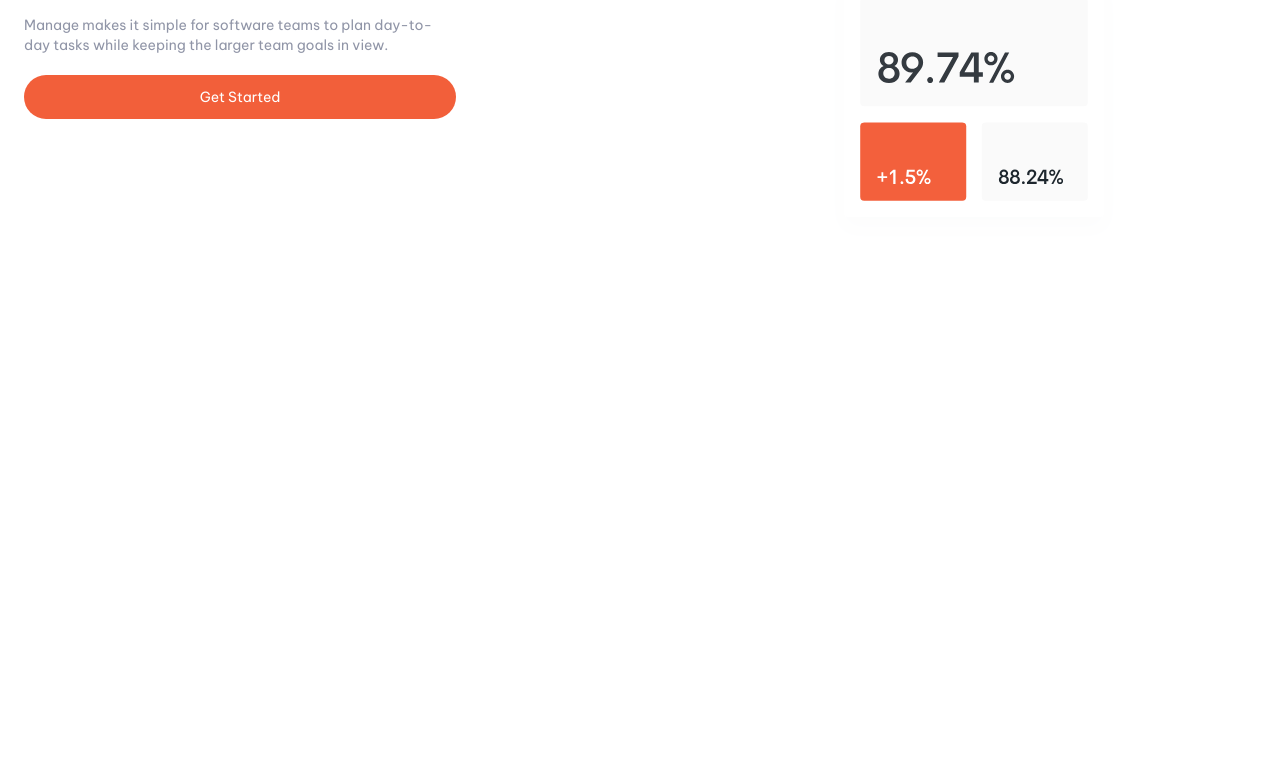
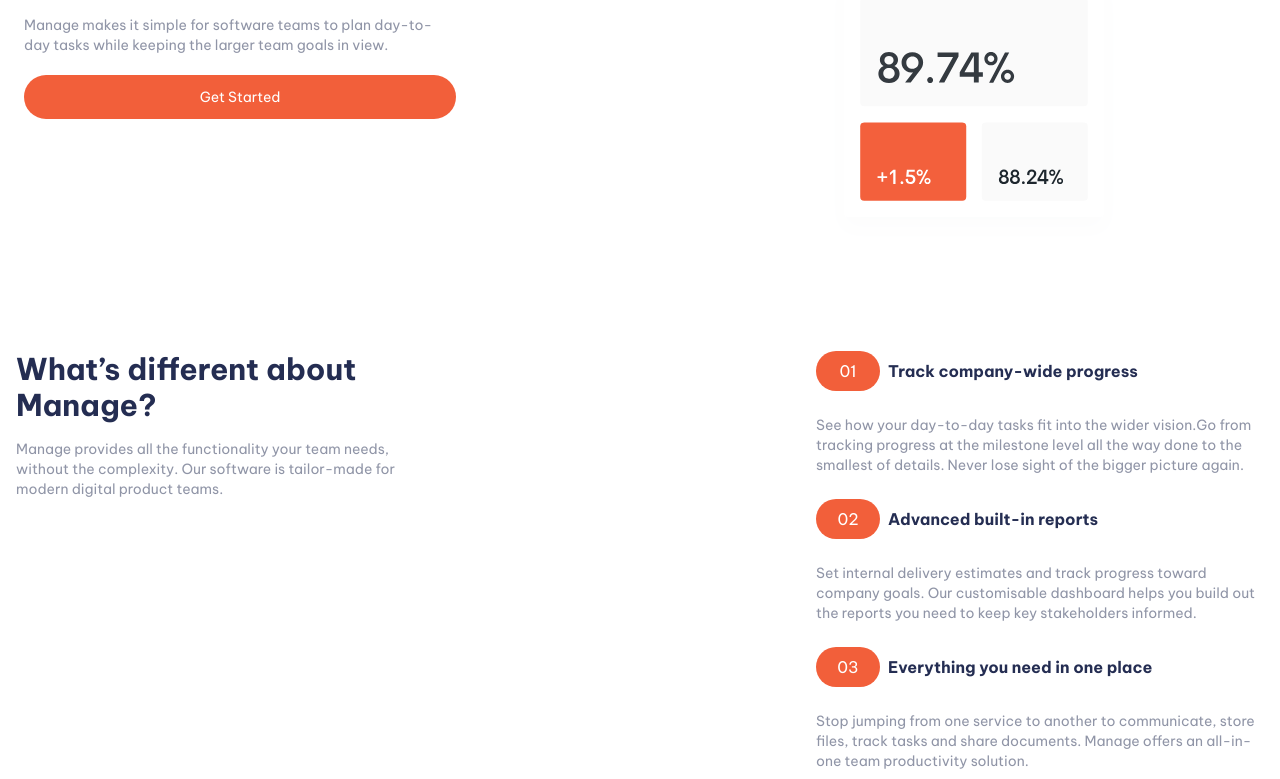
Before and after one commit to MrMaina100/ManageWebsite, a React (Vite) app: page / in a window 1280 px wide. Shown: the part 386-1165 px from the top of the page. Before the commit the page ends 800 px from the top, so only its background shows below. Built offline with nearby package versions, Linux system fonts and the light colour scheme.

Commit message:
added the about us section

```diff
--- a/src/App.tsx
+++ b/src/App.tsx
@@ -1,11 +1,13 @@
 import Header from "./Components/Layout/Header"
 import Showcase from "./Components/Layout/Showcase"
+import AboutUs from "./Components/Layout/AboutUs"
 
 const App = () => {
   return (
     <div>
       <Header/>
       <Showcase/>
+      <AboutUs/>
 
     </div>
   )
--- /dev/null
+++ b/src/Components/Layout/AboutUs.tsx
@@ -0,0 +1,81 @@
+const AboutUs = () => {
+  return (
+    <div className="container mx-auto max-w-[1300px] px-4 md:pt-10">
+      <div className="flex flex-col items-start justify-between space-y-12 md:flex-row md:space-y-0 md:space-x-6">
+
+         <div className="flex flex-col space-y-4 max-w-sm ">
+            <h1 className="font-bold text-3xl  text-DarkBlue">
+               What’s different about Manage?
+           </h1>
+           <p className="text-sm text-DarkGrayishBlue ">
+             Manage provides all the functionality your team needs, without the complexity. Our software is tailor-made for modern digital product teams.
+
+           </p>
+
+         </div>
+
+
+          <div className="flex flex-col space-y-4 ">
+         {/* box 1 */}
+         <div className="flex flex-col space-y-6">
+            <div className="flex flex-row space-x-2 items-center h-10 bg-VeryPaleRed md:bg-white">
+               <button className=" w-16 rounded-full p-2 bg-BrightRed text-white">
+               01
+               </button>
+               <h3 className="text-DarkBlue font-bold">Track company-wide progress</h3>
+            </div>
+
+            <p className="text-sm text-DarkGrayishBlue pb-2 max-w-md">
+                See how your day-to-day tasks fit into the wider vision.Go from tracking progress at the milestone level all the way done to the smallest of details. Never lose sight of the bigger picture again.
+
+            </p>
+
+         </div>
+
+         {/* box 2 */}
+
+         <div className="flex flex-col space-y-6">
+            <div className="flex flex-row space-x-2 items-center h-10 bg-VeryPaleRed md:bg-white">
+               <button className=" w-16 rounded-full p-2 bg-BrightRed text-white">
+               02
+               </button>
+               <h3 className="text-DarkBlue font-bold">Advanced built-in reports</h3>
+            </div>
+
+            <p className="text-sm text-DarkGrayishBlue pb-2 max-w-md">
+                 Set internal delivery estimates and track progress toward company goals. Our customisable dashboard helps you build out the reports you need to keep key stakeholders informed.
+
+            </p>
+
+         </div>
+
+         {/* box 3 */}
+          <div className="flex flex-col space-y-6">
+            <div className="flex flex-row space-x-2 items-center h-10 bg-VeryPaleRed md:bg-white">
+               <button className=" w-16 rounded-full p-2 bg-BrightRed text-white">
+               03
+               </button>
+               <h3 className="text-DarkBlue font-bold">Everything you need in one place</h3>
+            </div>
+
+            <p className="text-sm text-DarkGrayishBlue pb-2 max-w-md">
+                 Stop jumping from one service to another to communicate, store files, track tasks and share documents. Manage offers an all-in-one team productivity solution.
+
+            </p>
+
+         </div>
+
+
+
+
+      </div>
+      </div>
+
+
+
+
+
+    </div>
+  )
+}
+export default AboutUs
```
